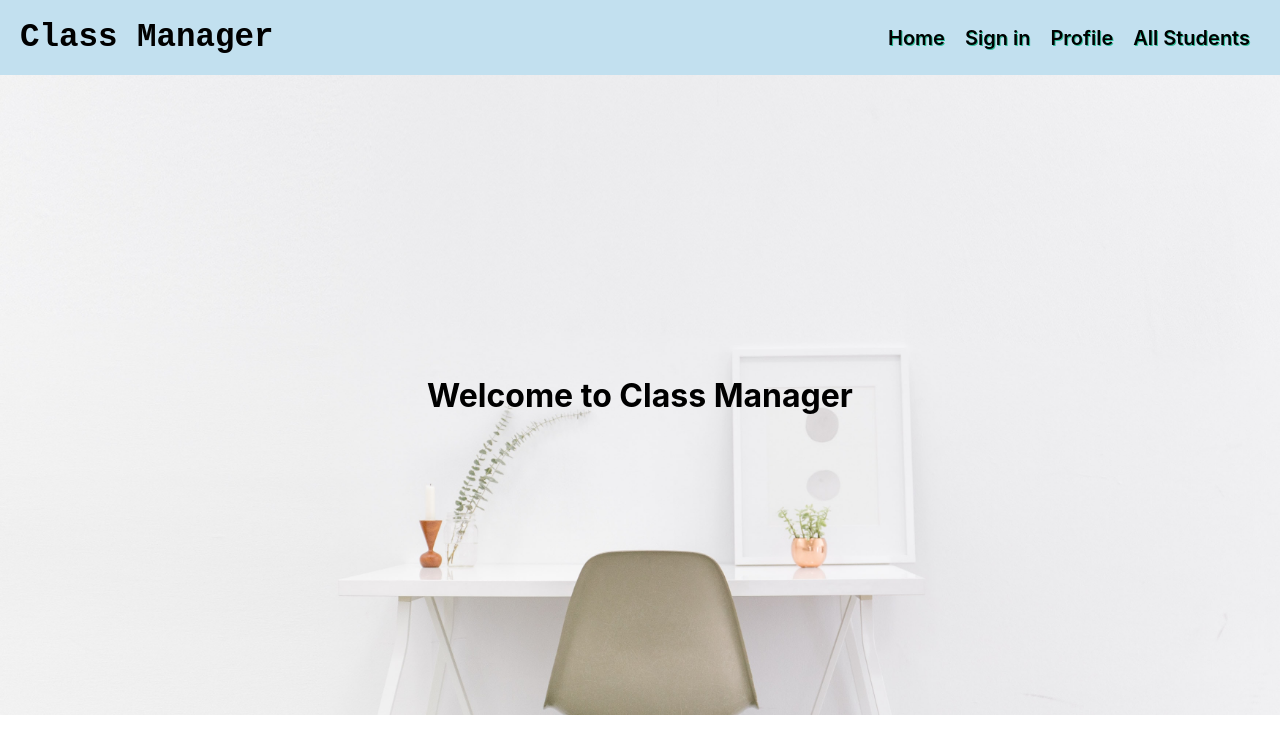
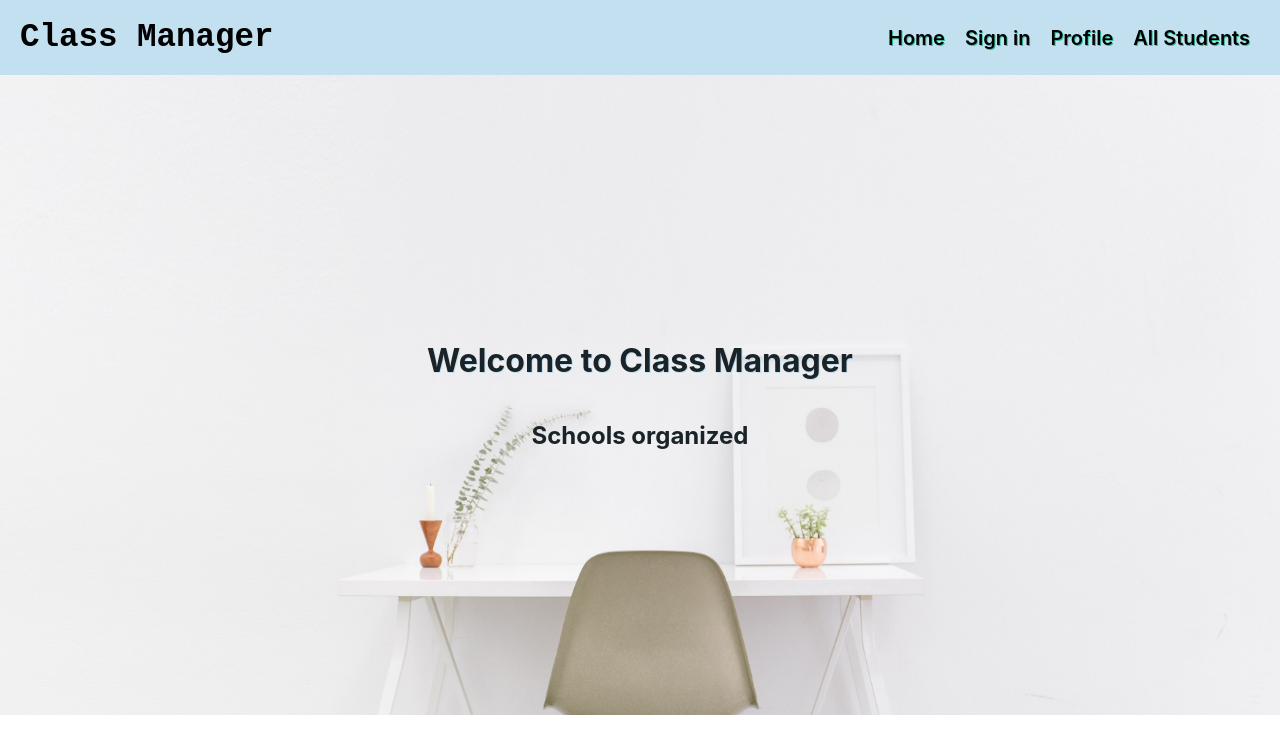
Before and after one commit to TatsianaMaksimuk/class-manager-fe, a React (Create React App) app: page / in a window 1280 px wide. Shown: the top 754 px of the page. Built offline with nearby package versions, Linux system fonts and the light colour scheme.

Commit message:
LoginForm added

```diff
--- a/src/components/Auth/Login.js
+++ b/src/components/Auth/Login.js
@@ -1,8 +1,44 @@
-import React from "react";
+import React, { useState } from "react";
+import Container from "../common/Container";
+import LoginForm from "./LoginForm";
 
-const Login = () =>{
+//Login component will trap the login data and do the actions: sending login data to backend and getting the user data
+//This componen will handle the behavior and then we will create an actual login form component that will display the form
+// query is a const, we cant change the value, we will create a new instance of this item for the next render.
+//setQuery will give us newQuery object
+//we can access id through []:  query['id'] == query.id / query[id]!==query.id
+// {...query} - creates new object and copies conteent of an existing object there
+// let field = 'id';
+// query.field -> will try to  find field in an object
+// query[field] -> returns query.id
+// field = 'password'
+// query[field] -> returns query.password
+
+const Login = () => {
+    const [query, setQuery] = useState({
+        id: "",
+        password: "",
+    })
+
+    // we updating the form depending on which input field make it change
+
+    const updateForm = (field, value) => {//function will accept the field we're updating(id or pass) and what the new value is gonna be
+        setQuery({
+            //we will use the spread operator ... it will take all the current data inside query, extract them and put in a new object (...query)
+            ...query,
+            [field]: value //value with the same key will replace it with a new data
+            // value of the field becomes the name of the object property
+        })
+    }
+
+    const onSubmit = () => {
+        console.log('submit');
+    }
+
     return (
-        <h1>Login</h1>
+        <Container>
+            <LoginForm onSubmit={onSubmit}/>
+        </Container>
     )
 }
 
--- /dev/null
+++ b/src/components/Auth/LoginForm.js
@@ -0,0 +1,17 @@
+import React from 'react';
+import Container from '../common/Container';
+import Form from "../common/Form";
+import InlineInputContainer from "../common/InlineInputContainer";
+import Input from "../common/Input";
+
+const LoginForm = (props) =>{
+    return(
+        <Container>
+            <Form onSubmit={props.onSubmit}>
+
+
+            </Form>
+        </Container>
+    )
+}
+export default LoginForm;
--- a/src/components/Home/Home.js
+++ b/src/components/Home/Home.js
@@ -7,8 +7,9 @@ import homesplash from "../../assets/homesplash.jpg"
 const Home = () => {
     return (
         <Container>
-            <Splash image={homesplash}>
-            <h1>Welcome to Class Manager</h1>
+            <Splash image={homesplash} style={{color: "#1a2328"}}>
+            <h1 style={{textShadow: "1px 1px #c2e0ef"}}>Welcome to Class Manager</h1>
+            <h2 style ={{textShadow:"1px 0 0 #fff, 0 -1px 0 #fff, 0 1px 0 #fff, -1px 0 0 #fff,"}}>Schools organized</h2>
             </Splash>
        </Container>
     )
```
